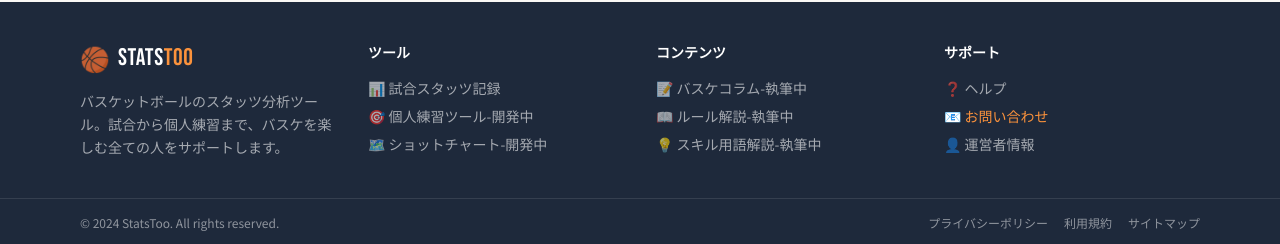
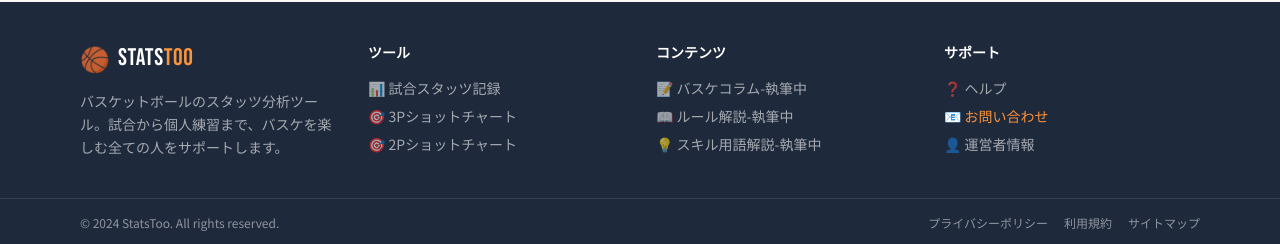
Before and after one commit to BSK-Ryo/statstoo, a Jekyll site: the page built from contact/index.html, in a window 1280 px wide. Shown: the part 1786-2030 px from the top of the page. Built offline with Jekyll 4.4.1, drawn with Linux system fonts in a browser that asks for light colours; nearby versions of some CDN libraries.

Commit message:
Update footer.html

```diff
--- a/_includes/footer.html
+++ b/_includes/footer.html
@@ -19,8 +19,8 @@
                 <h4 class="font-bold text-white mb-4 text-sm">ツール</h4>
                 <ul class="space-y-2 text-sm">
                     <li><a href="/tools/game-stats/" class="text-white/60 hover:text-primary-light transition">📊 試合スタッツ記録</a></li>
-                    <li><a href="/tools/practice/" class="text-white/60 hover:text-primary-light transition">🎯 個人練習ツール-開発中</a></li>
-                    <li><a href="/tools/shot-chart/" class="text-white/60 hover:text-primary-light transition">🗺️ ショットチャート-開発中</a></li>
+                    <li><a href="/tools/3Pshot-chart/" class="text-white/60 hover:text-primary-light transition">🎯 3Pショットチャート</a></li>
+                    <li><a href="/tools/2Pshot-chart/" class="text-white/60 hover:text-primary-light transition">🎯 2Pショットチャート</a></li>
                 </ul>
             </div>
 
```
